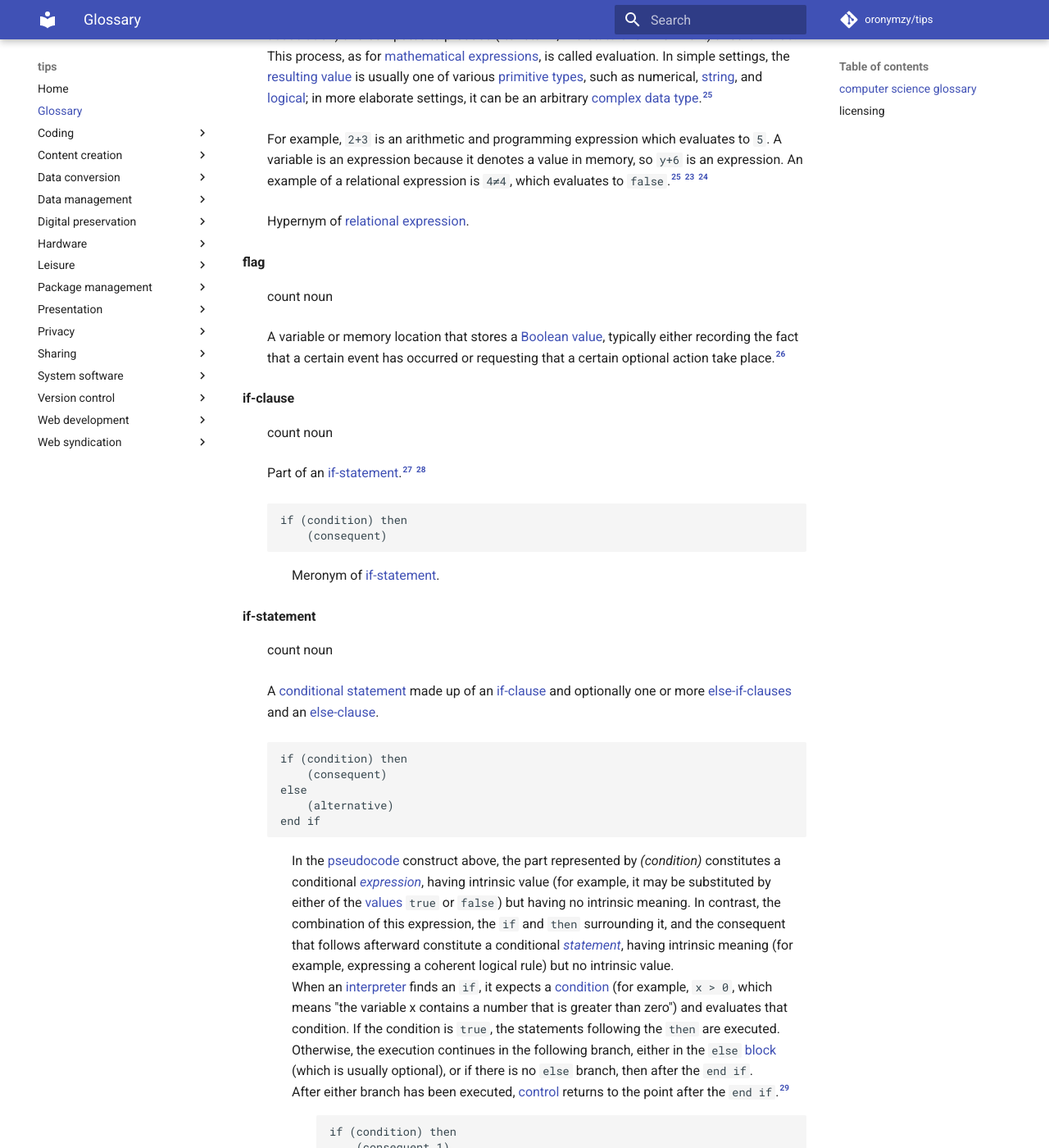
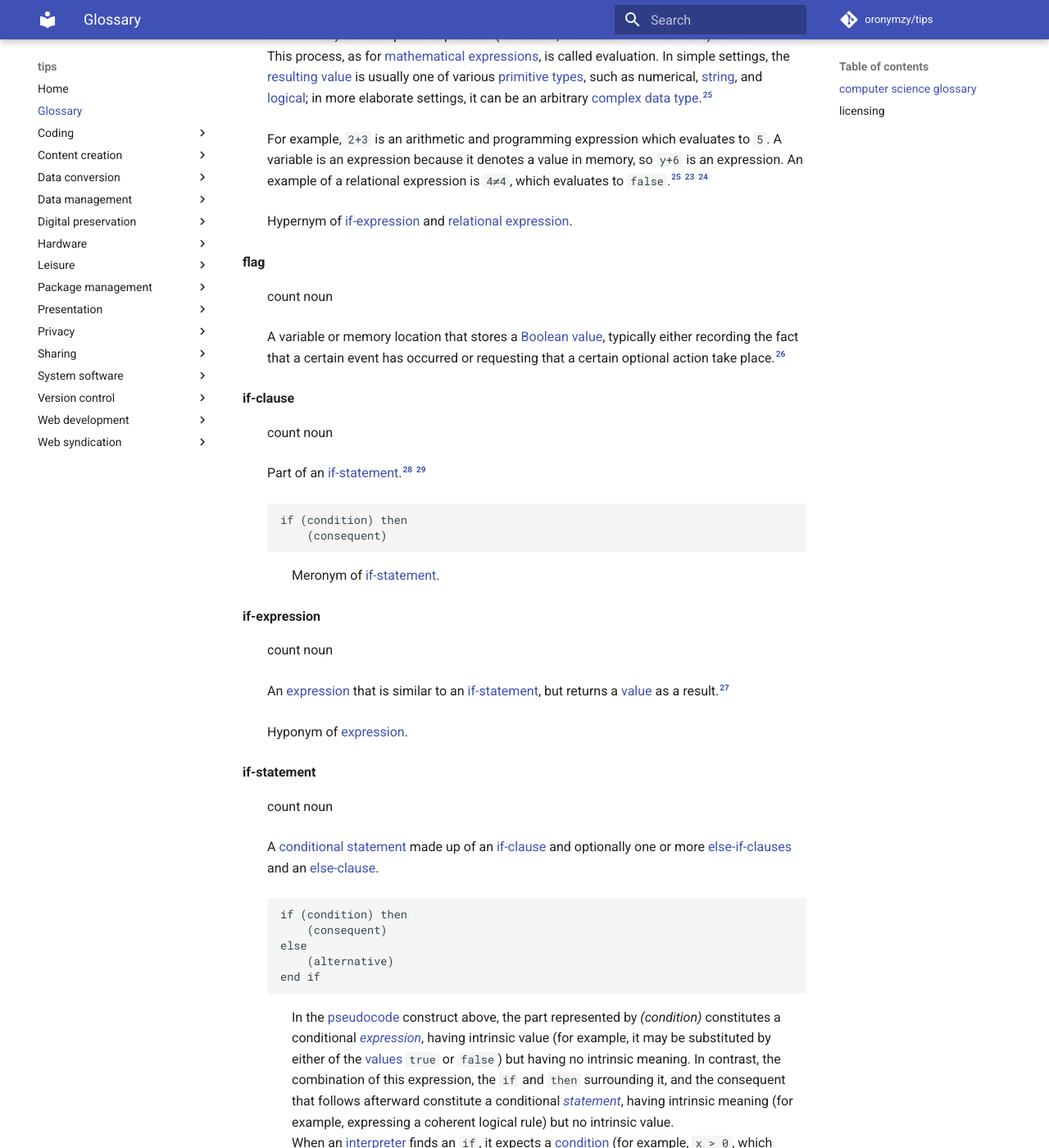
Before and after one commit to oronymzy/tips, an MkDocs documentation site: the page built from docs/glossry.md, in a window 1280 px wide and 1400 px high, scrolled down 4793 px. Shown: the whole window at 82% size. Built offline with MkDocs 1.6.1 and Material for MkDocs 9.7.7, drawn with Linux system fonts in a browser that asks for light colours; comment, search, counter and statistics services are not loaded; some of the changed text lies outside the part shown.

Commit message:
Add 'if-expression' concept, add list item
Add 'if-expression' concept, with footnote.
Add 'Conditional (computer programming)§If–then–else expressions'
unordered list item with hyperlink in 'licensing' section.
Add semantic relation between
'if-expression' and 'expression'.
Change 'the same as' to 'based on' in footnote.

````diff
--- a/docs/glossry.md
+++ b/docs/glossry.md
@@ -45,7 +45,7 @@ The function of blocks in programming is to enable groups of statements to be tr
 
 **conditional operator** {: #conditionaloperatordef }
 : count noun
-: A [ternary operator](https://en.wikipedia.org/wiki/Ternary_operator) that is part of the syntax for basic [conditional expressions](https://en.wikipedia.org/wiki/Conditional_(programming)) in several [programming languages](https://en.wikipedia.org/wiki/Programming_language).[^conditionaloperatordef-note2] A conditional operator is similar to, but not equivalent to, a [logical operator](#logicaloperatordef).[^conditionaloperatordef1] [^conditionaloperatordef-note1] It is commonly referred to as an **inline if (iif)**, or **ternary if**.[^conditionaloperatordef-note2]
+: A [ternary operator](https://en.wikipedia.org/wiki/Ternary_operator) that is part of the syntax for basic [conditional expressions](#ifexpressiondef) in several [programming languages](https://en.wikipedia.org/wiki/Programming_language).[^conditionaloperatordef-note2] A conditional operator is similar to, but not equivalent to, a [logical operator](#logicaloperatordef).[^conditionaloperatordef1] [^conditionaloperatordef-note1] It is commonly referred to as an **inline if (iif)**, or **ternary if**.[^conditionaloperatordef-note2]
 : For example, `a ? b : c` evaluates to `b` if the value of `a` is true, and otherwise to `c`.[^conditionaloperatordef-note2]
 : Hyponym of [operator](#operatordef).
 
@@ -98,7 +98,7 @@ else if (condition) then
 **expression** {: #expressiondef }
 : A combination of one or more [constants](https://en.wikipedia.org/wiki/Constant_(programming)), [variables](https://en.wikipedia.org/wiki/Variable_(programming)), [operators](https://en.wikipedia.org/wiki/Operator_(programming)), and [subroutines](#subroutinedef) that a [programming language](https://en.wikipedia.org/wiki/Programming_language) interprets (according to its particular [rules of precedence](https://en.wikipedia.org/wiki/Order_of_operations) and of [association](#associativitydef)) and computes to produce ("to return", in a [stateful](https://en.wikipedia.org/wiki/State_(computer_science)) environment) another [value](#valuedef). This process, as for [mathematical expressions](https://en.wikipedia.org/wiki/Mathematical_expression), is called evaluation. In simple settings, the [resulting value](https://en.wikipedia.org/wiki/Return_type) is usually one of various [primitive types](https://en.wikipedia.org/wiki/Primitive_data_type), such as numerical, [string](https://en.wikipedia.org/wiki/String_(computer_science)), and [logical](https://en.wikipedia.org/wiki/Boolean_expression); in more elaborate settings, it can be an arbitrary [complex data type](https://en.wikipedia.org/wiki/Complex_data_type).[^expressiondef-note1]
 : For example, `2+3` is an arithmetic and programming expression which evaluates to `5`. A variable is an expression because it denotes a value in memory, so `y+6` is an expression. An example of a relational expression is `4≠4`, which evaluates to `false`.[^expressiondef-note1] [^expressiondef1] [^expressiondef2]
-: Hypernym of [relational expression](#relationalexpressiondef).
+: Hypernym of [if-expression](#ifexpressiondef) and [relational expression](#relationalexpressiondef).
 
 **flag** {: #flagdef }
 : count noun
@@ -113,6 +113,11 @@ if (condition) then
     (consequent)
 ```
 : Meronym of [if-statement](#ifstatementdef).
+
+**if-expression** {: #ifexpressiondef }
+: count noun
+: An [expression](#expressiondef) that is similar to an [if-statement](#ifstatementdef), but returns a [value](#valuedef) as a result.[^ifexpressiondef-note1]
+: Hyponym of [expression](#expressiondef).
 
 **if-statement** {: #ifstatementdef }
 : count noun
@@ -195,7 +200,7 @@ The most common logical operators are **[binary](https://en.wikipedia.org/wiki/B
 
 **statement** {: #statementdef }
 : count noun
-: A syntactic unit of an [imperative](https://en.wikipedia.org/wiki/Imperative_programming) [programming language](https://en.wikipedia.org/wiki/Programming_language) that expresses some action to be carried out.[^statementdef1] A program written in such a language is formed by a sequence of one or more statements. A statement may have internal components (e.g., [expressions](#expressiondef)). Boundaries between statements are demarcated by [separators](#separatordef), and the end of a statement is demarcated by a [terminator](#terminatordef). [^statementdef-note1]
+: A syntactic unit of an [imperative](https://en.wikipedia.org/wiki/Imperative_programming) [programming language](https://en.wikipedia.org/wiki/Programming_language) that changes the program state or performs some kind of action.[^statementdef1] [^statementdef-note2] A program written in such a language is formed by a sequence of one or more statements. A statement may have internal components (e.g., [expressions](#expressiondef)). Boundaries between statements are demarcated by [separators](#separatordef), and the end of a statement is demarcated by a [terminator](#terminatordef). [^statementdef-note1]
 : Hypernym of [if-statement](#ifstatementdef) and [switch statement](#switchstatementdef).
 
 **subroutine** {: #subroutinedef }
@@ -240,6 +245,7 @@ A type of selection control mechanism used to allow the value of a [variable](ht
 - [Conditional (computer programming)](https://en.wikipedia.org/w/index.php?title=Conditional_(computer_programming)&oldid=881570939)
 - [Conditional (computer programming)§Else if](https://en.wikipedia.org/w/index.php?title=Conditional_(computer_programming)&oldid=882062344#Else_if)
 - [Conditional (computer programming)§If–then(–else)](https://en.wikipedia.org/w/index.php?title=Conditional_(computer_programming)&oldid=881570939)
+- [Conditional (computer programming)§If–then–else expressions](https://en.wikipedia.org/w/index.php?title=Conditional_(computer_programming)&oldid=882062344#If%E2%80%93then%E2%80%93else_expressions)
 - [Conditional operator](https://en.wikipedia.org/w/index.php?title=Conditional_operator&oldid=846889637)
 - [Data (computing)](https://en.wikipedia.org/w/index.php?title=Data_(computing)&oldid=881080086)
 - [Data type](https://en.wikipedia.org/w/index.php?title=Data_type&oldid=879519751)
@@ -302,6 +308,7 @@ on Wiktionary, with changes made.
 [^expressiondef2]: [Programming in C](https://www.cs.drexel.edu/~rweaver/COURSES/ISTC-2/TOPICS/expr.html) Accessed July 6, 2009
 [^expressiondef-note1]: This definition is similar to [Wikipedia's definition](https://en.wikipedia.org/wiki/Expression_(computer_science)), with changes made.
 [^flagdef-note1]: This definition is based on [Wiktionary's definition](https://en.wiktionary.org/wiki/flag#Noun).
+[^ifexpressiondef-note1]: This definition is based on [Wikipedia's definition](https://en.wikipedia.org/wiki/Conditional_(computer_programming)#If%E2%80%93then%E2%80%93else_expressions).
 [^iforelseorelseiforclausedef-note1]: This definition is based on [an answer on Stack Overflow by tvanfosson](https://stackoverflow.com/questions/4877903/the-term-clause-in-the-context-of-programming/4877948#4877948).
 [^iforelseorelseiforclausedef-note2]: This definition is based on [an answer on Software Engineering Stack Exchange by Robert Harvey](https://softwareengineering.stackexchange.com/questions/234331/in-an-if-statement-what-are-an-if-clause-and-a-then-clause/234337#234337).
 [^ifstatementdef-note1]: This definition is based on [Wikipedia's definition](https://en.wikipedia.org/wiki/Conditional_(computer_programming)#If%E2%80%93then(%E2%80%93else)).
@@ -321,7 +328,8 @@ on Wiktionary, with changes made.
 [^relationaloperatordef-note1]: This definition is essentially the same as [Wikipedia's definition](https://en.wikipedia.org/wiki/Relational_operator).
 [^separatordef-note1]: This definition is based on [Wikipedia's definition of a token](https://en.wikipedia.org/wiki/Lexical_analysis#Token) and [Wikipedia's definition of a statement separator](https://en.wikipedia.org/wiki/Comparison_of_programming_languages_(syntax)#Statements).
 [^statementdef1]: ["statement"](http://www.webopedia.com/TERM/S/statement.html). webopedia. Retrieved 2015-03-03.
-[^statementdef-note1]: This definition is the same as [Wikipedia's definition](https://en.wikipedia.org/wiki/Statement_(computer_science)).
+[^statementdef-note1]: This definition is based on [Wikipedia's definition](https://en.wikipedia.org/wiki/Statement_(computer_science)).
+[^statementdef-note2]: This definition is based on [Wikipedia's definition](https://en.wikipedia.org/wiki/Conditional_(computer_programming)#If%E2%80%93then%E2%80%93else_expressions).
 [^subroutinedef1]: [U.S. Election Assistance Commission](https://en.wikipedia.org/wiki/Election_Assistance_Commission "Election Assistance Commission") (2007). ["Definitions of Words with Special Meanings"](https://web.archive.org/web/20121208084203/http://www.eac.gov/vvsg/glossary.aspx). *[Voluntary Voting System Guidelines](https://en.wikipedia.org/wiki/Voluntary_Voting_System_Guidelines "Voluntary Voting System Guidelines")*. Archived from [the original](http://www.eac.gov/vvsg/glossary.aspx) on 2012-12-08. Retrieved 2013-01-14.
 [^subroutinedef-note1]: This definition is essentially the same as [Wikipedia's definition](https://en.wikipedia.org/wiki/Subroutine), with some rewording.
 [^switchstatementdef-note1]: This definition is essentially the same as [Wikipedia's definition](https://en.wikipedia.org/wiki/Switch_statement).
````
